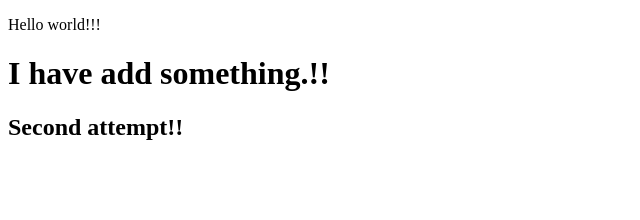
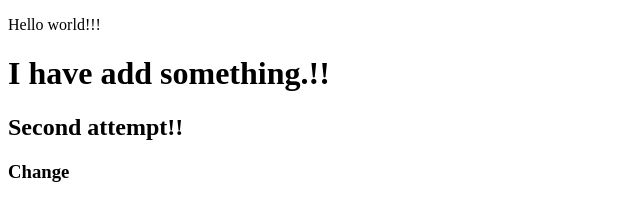
Before and after one commit to fullmoon-sg/tgc9-git-demo, a plain HTML site: page index.html in a window 1280 px wide. Shown: the full height of the page, 0-640 px from the left. Drawn offline with Linux system fonts and the light colour scheme.

Commit message:
Add 2nd line

```diff
--- a/index.html
+++ b/index.html
@@ -9,5 +9,6 @@
     <p>Hello world!!!<p>
     <H1> I have add something.!!</H1>
     <H2> Second attempt!! </H2>
+    <H3> Change </H3>
 </body>
 </html>
```
